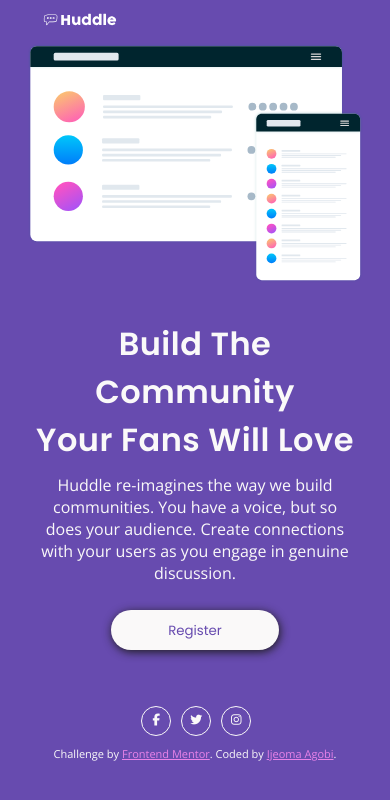
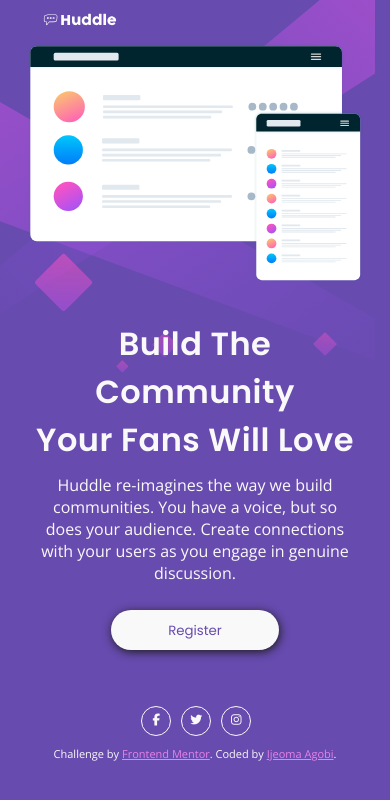
Before and after one commit to fremdie/Huddle_LP, a plain HTML site: page index.html in a window 390 px wide. Drawn offline with nearby package versions, Linux system fonts and the light colour scheme.

Commit message:
Update style.css

```diff
--- a/css/style.css
+++ b/css/style.css
@@ -4,7 +4,7 @@
     padding: 0;
 }
 body {
-    background: hsl(257, 40%, 49%) url(./images/bg-desktop.svg) no-repeat;
+    background: hsl(257, 40%, 49%) url(../images/bg-desktop.svg) no-repeat;
     width: auto;
     height: 100vh;
     font-family: 'Open Sans', sans-serif;
@@ -22,20 +22,17 @@ h1 {
     padding: 20px 0 0 30px;
 }
 .box {
-    /* border: 1px solid; */
     display: flex;
     width: 95%;
     height: 60%;
     margin: 1.8rem 1.8rem 1.8rem 2.5rem ;
 }
 .img-box {
-    /* border: 1px solid; */
     width: auto;
     height: auto;
 }
 
 .info-box {
-    /* border: 1px solid; */
     margin: 2.5rem 1.3rem 0 2.2rem;
     line-height: 30px;
     padding:1.6rem 1.6rem 0.6rem 1.5rem;
@@ -87,15 +84,14 @@ i:hover {
 }
 
 
-/* responsiveness: i promise, i have no idea how i did anything in this section */
+/* responsiveness */
 @media only screen and (max-width: 600px) {
     body {
-        background: hsl(257, 40%, 49%) url(./images/bg-mobile.svg) no-repeat;
+        background: hsl(257, 40%, 49%) url(../images/bg-mobile.svg) no-repeat;
         width: auto;
         height: 90vh;
     }
     .logo {
-       /*  border: 1px solid; */
         margin: 0.6rem 0;
         padding: 0 2.5rem;
     }
@@ -103,7 +99,6 @@ i:hover {
         max-width: 25%;
     }
     .box {
-       /*  border: 1px solid; */
         flex-direction: column;
         justify-content: center;
         align-items: center;
@@ -114,12 +109,8 @@ i:hover {
     img {
         max-width: 100%;
         height: auto;
-      }
-    /* .img-box {
-        border: 1px solid;
-    } */
+     }
     .info-box {
-       /* border: 1px solid; */
         width: 100%;
         margin: 0;
         line-height: normal;
```
